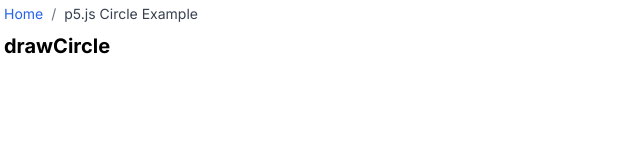
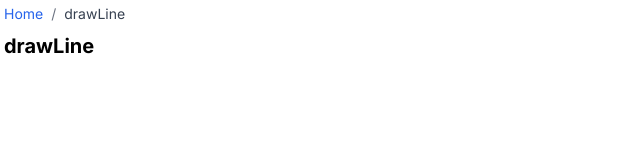
Before and after one commit to konumaru/p5gallery, a Next.js app: page /drawLine in a window 1280 px wide. Shown: the top 160 px of the page, without its empty margins (0-640 px from the left). Built offline with nearby package versions, Linux system fonts and the light colour scheme.

Commit message:
chore: Update drawCircle page to use directory name as title

```diff
--- a/app/drawCircle/page.tsx
+++ b/app/drawCircle/page.tsx
@@ -22,7 +22,7 @@
                         </Link>
                         <span className="mx-2 text-gray-500">/</span>
                     </li>
-                    <li className="text-gray-700">p5.js Circle Example</li>
+                    <li className="text-gray-700">{directoryName}</li>
                 </ol>
             </nav>
 
--- a/app/drawLine/page.tsx
+++ b/app/drawLine/page.tsx
@@ -1,7 +1,7 @@
 import dynamic from 'next/dynamic';
 import Link from 'next/link';
 
-const directoryName = 'drawCircle';
+const directoryName = 'drawLine';
 
 export const metadata = {
     title: directoryName,
@@ -23,7 +23,7 @@
                         </Link>
                         <span className="mx-2 text-gray-500">/</span>
                     </li>
-                    <li className="text-gray-700">p5.js Circle Example</li>
+                    <li className="text-gray-700">{directoryName}</li>
                 </ol>
             </nav>
 
```
